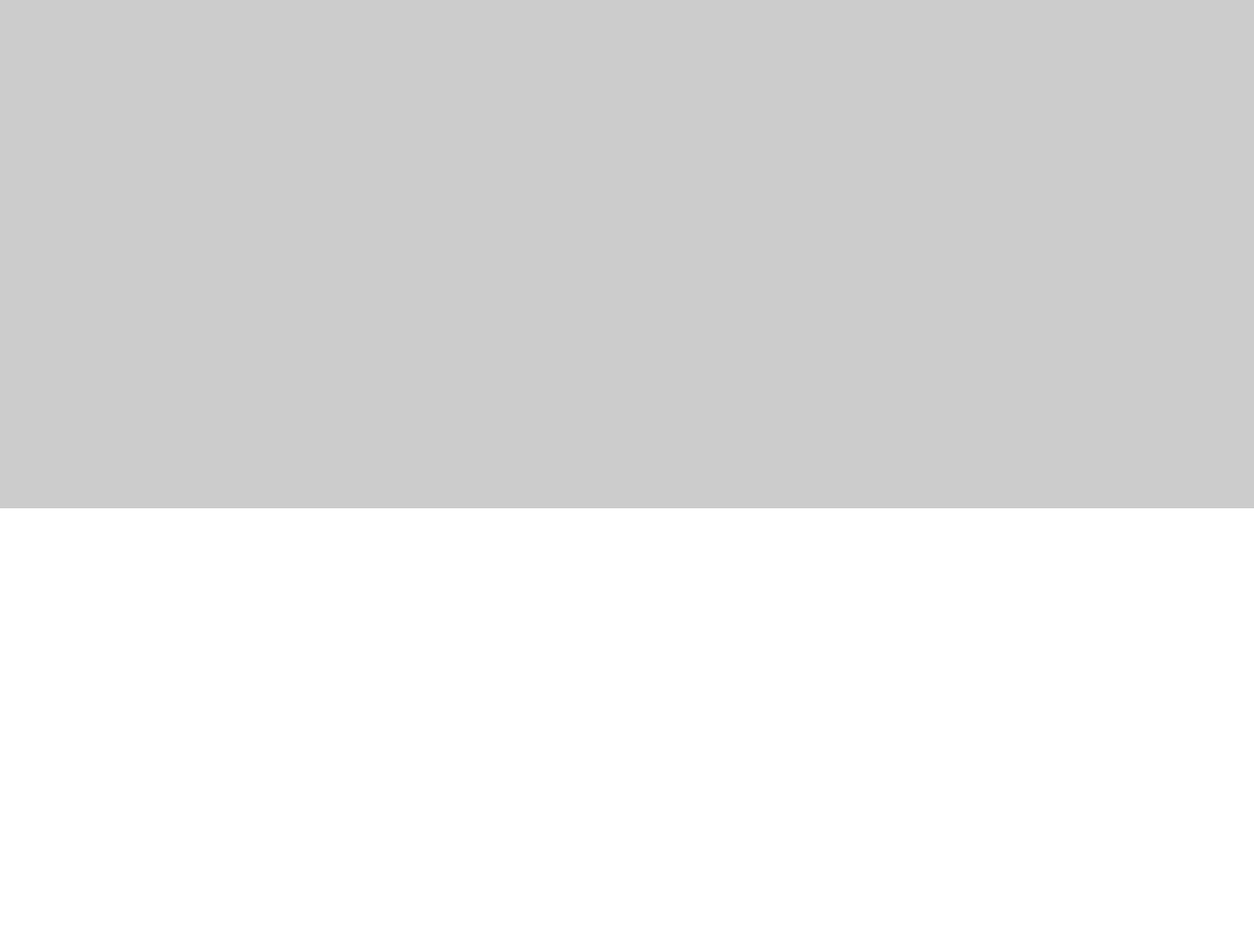
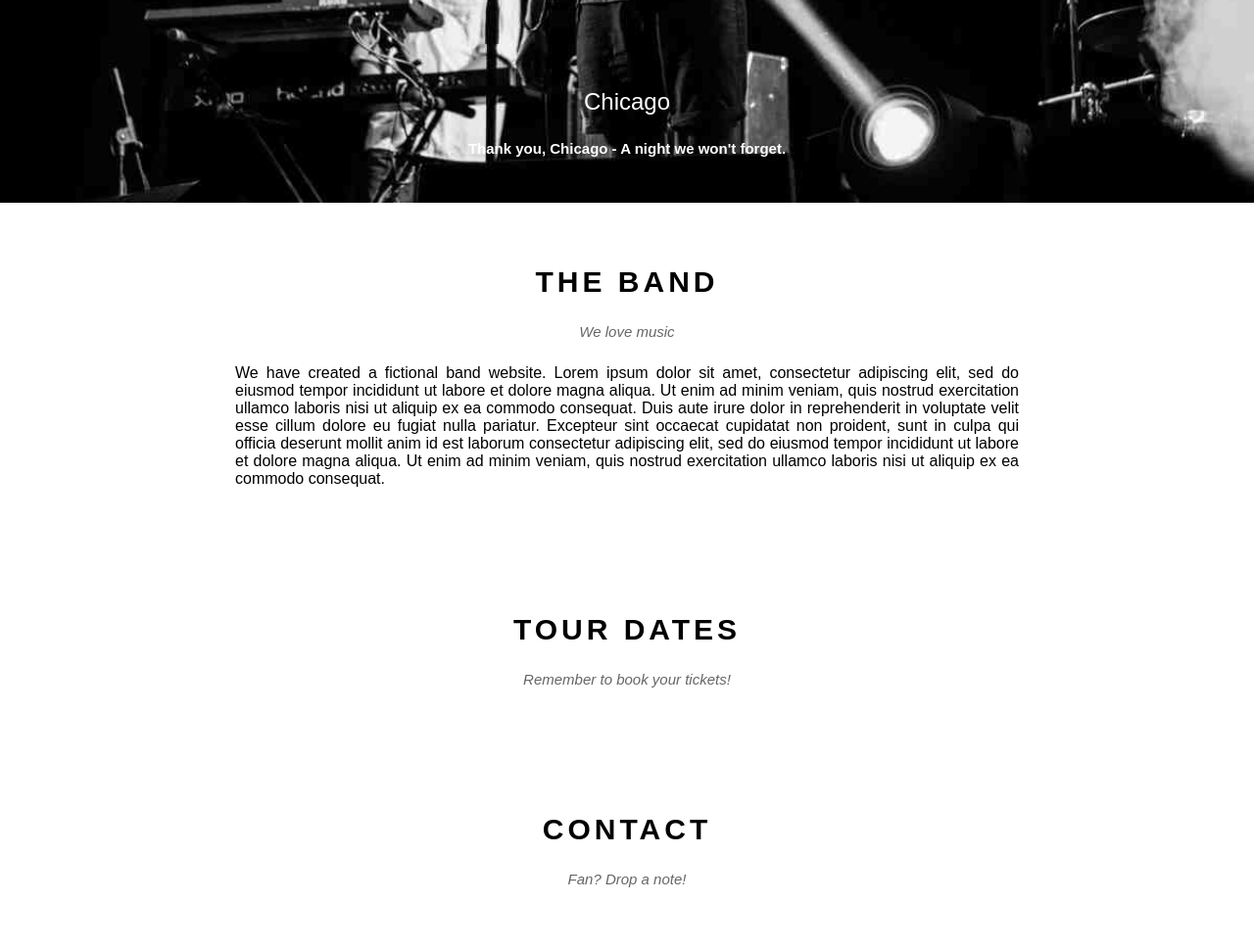
Before and after one commit to phuchoang2603/f8-the-band-cloned, a plain HTML site: page index.html in a window 1280 px wide. Shown: the part 480-1450 px from the top of the page at 98% size. Before the commit the page ends 999 px from the top, so only its background shows below. Drawn offline with Linux system fonts and the light colour scheme.

Commit message:
build basic frame

```diff
--- a/assets/css/styles.css
+++ b/assets/css/styles.css
@@ -7,19 +7,22 @@
 html{
     /* font-size: 62.5%; */
     font-family: Arial, Helvetica, sans-serif;
+    --header-height: 46.5px;
 }
 
 /* SECTION main */
 #main{
-
+    height: 1000px;
 }
 
 /* SECTION header */
 #header{
-    display: fixed;
+    position: fixed;
     top: 0;
+    left: 0;
+    right: 0;
+    z-index: 1;
 
-    --header-height: 46.5px;
     height: var(--header-height);
 
     background-color: #000;
@@ -56,8 +59,8 @@ html{
 
 #nav .subnav > li{
     min-width: 160px;
-    height: 38.5px;
-
+    --subnav-height: calc(var(--header-height) - 8px);
+    height: var(--subnav-height);
     background-color: #fff;
 }
 
@@ -79,7 +82,7 @@ html{
 
     color: #000;
 
-    line-height: 38.5px;
+    line-height: var(--subnav-height);
     text-decoration: none;
 }
 
@@ -109,18 +112,70 @@ html{
 
 /* SECTION slider */
 #slider{
-    height: 952.5px;
-    background-color: #ccc;
+    margin-top: var(--header-height);
+    position: relative;
+
+    width: 100%;
+    padding-top: 50%;
+
+    background: url("/assets/img/slider1.jpg") top center/cover no-repeat;
+}
+
+#slider .text-content{
+    position: absolute;
+    bottom: 0;
+    left: 50%;
+    transform: translateX(-50%);
+
+    color: #fff;
+    padding: 32px 16px;
+    text-align: center;
+}
+
+#slider .text-heading{
+    font-weight: 500;
+    font-size: 24px;
+    padding: 10px 0;
+}
+
+#slider .text-description{
+    font-weight: bold;
+    font-size: 15px;
+    padding: 15px 0;
 }
 
 
-
 /* SECTION container */
-#container{
+#content{
 
 }
 
+#content .content-section{
+    width: 800px;
+    margin: 0 auto;
+    padding: 64px 0;
+}
 
+#content .section-heading{
+    font-size: 30px;
+    font-weight: 500px;
+    text-align: center;
+    letter-spacing: 4px;
+}
+
+#content .section-sub-heading{
+    font-size: 15px;
+    text-align: center;
+    margin-top: 25px;
+    font-style: italic;
+    opacity: 0.6;
+}
+
+#content .about-text{
+    margin-top: 25px;
+    text-align: justify;
+    line-height: 1,4;
+}
 
 /* SECTION footer */
 #footer{
--- a/index.html
+++ b/index.html
@@ -43,11 +43,36 @@
             </div>
 
             <div id="slider">
-
+                <div class="text-content">
+                    <h2 class="text-heading">Chicago</h2>
+                    <div class="text-description">Thank you, Chicago - A night we won't forget.</div>
+                </div>
             </div>
 
-            <div id="container">
+            <div id="content">
+                <!-- BEGIN BAND -->
+                <div class="content-section">
+                    <h2 class="section-heading">THE BAND</h2>
+                    <div class="section-sub-heading">We love music</div>
+                    <p class="about-text">
+                        We have created a fictional band website. Lorem ipsum dolor sit amet, consectetur adipiscing elit, sed do eiusmod tempor incididunt ut labore et dolore magna aliqua. Ut enim ad minim veniam, quis nostrud exercitation ullamco laboris nisi ut aliquip ex ea commodo consequat. Duis aute irure dolor in reprehenderit in voluptate velit esse cillum dolore eu fugiat nulla pariatur. Excepteur sint occaecat cupidatat non proident, sunt in culpa qui officia deserunt mollit anim id est laborum consectetur adipiscing elit, sed do eiusmod tempor incididunt ut labore et dolore magna aliqua. Ut enim ad minim veniam, quis nostrud exercitation ullamco laboris nisi ut aliquip ex ea commodo consequat.
+                    </p>
+                </div>
+                <!-- END BAND -->
 
+                <!-- BEGIN TOUR -->
+                <div class="content-section">
+                    <h2 class="section-heading">TOUR DATES</h2>
+                    <div class="section-sub-heading">Remember to book your tickets!                    </div>
+                </div>
+                <!-- END TOUR -->
+
+                <!-- BEGIN CONTACT -->
+                <div class="content-section">
+                    <h2 class="section-heading">CONTACT</h2>
+                    <div class="section-sub-heading">Fan? Drop a note!</div>
+                </div>
+                <!-- END CONTACT -->
             </div>
 
             <div id="footer">
```
Also changed, not shown: assets/img/slider1.jpg (added), 1 other file.
